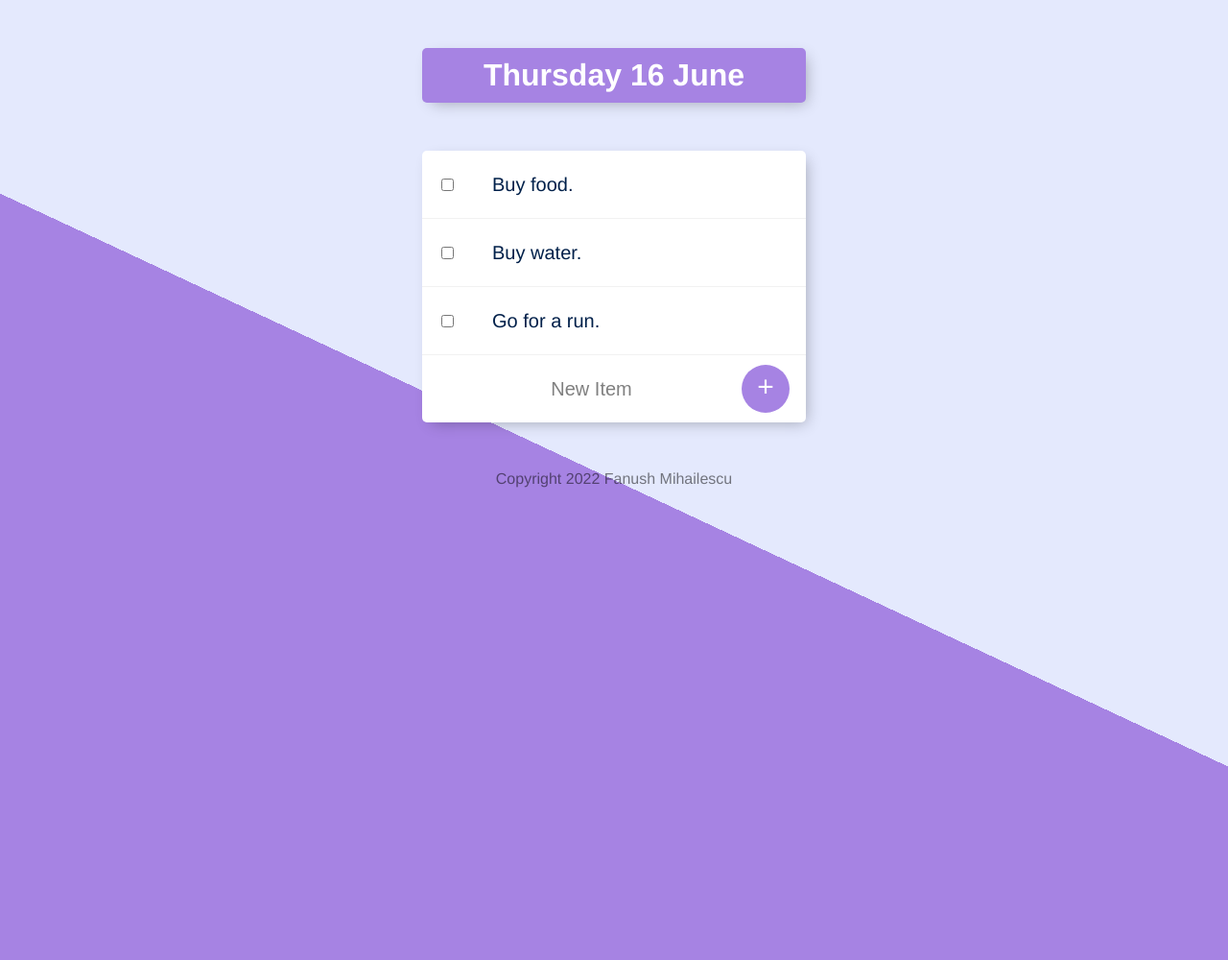
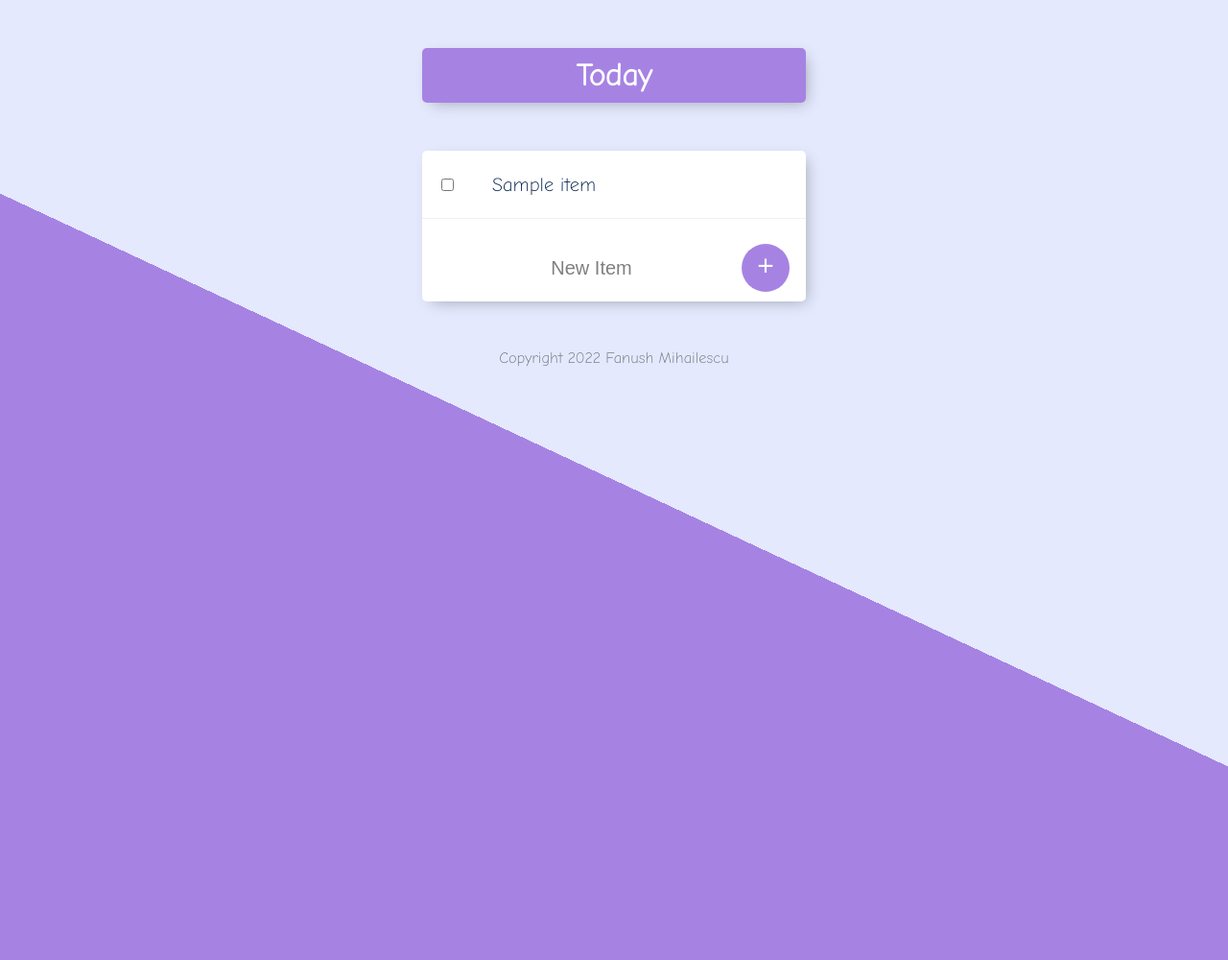
Before and after one commit to Fanushhh/Todo-List, a Node server app: page / in a window 1280 px wide. Shown: the whole page at 96% size. Run offline with Node 20, Linux system fonts and the light colour scheme; tables that the repository leaves empty hold one stand-in row (values such as "Sample post"); some libraries are stand-ins or nearby versions.

Commit message:
First todoList commit

```diff
--- a/app.js
+++ b/app.js
@@ -3,12 +3,10 @@
 const express = require("express");
 const bodyParser = require("body-parser");
 const ejs = require("ejs");
-const date = require(__dirname + "/date.js");
+const mongoose = require("mongoose");
+const _ = require("lodash");
 
 
-// created an array called 'items' to store the user input
-const items = ["Buy food.","Buy water.", "Go for a run."];
-const workItems = [];
 // initializes the express module required above
 const app = express();
 
@@ -20,53 +18,114 @@ app.use(bodyParser.urlencoded({
   extended: true
 }));
 app.use(express.static("public"));
+// connects to the local mongoose host
+mongoose.connect("mongodb+srv://Fanush:Test123@cluster0.awfs3xl.mongodb.net/todolistDB", {useNewUrlParser: true});
+// creates the schema for the items from the new collection
+const itemsSchema = {
+    name: String
+};
+const listSchema = {
+  name: String,
+  items: [itemsSchema]
+};
+// creates the blueprint that includes first the path("item") along with the blueprint on what the items should contain
+const Item = mongoose.model("Item", itemsSchema);
+const List = mongoose.model("List", listSchema);
+// new items created using the scheme from above
+const item1 = new Item({name: "Take your vitamins."});
+const item2 = new Item({name: "Go to work."});
+const item3 = new Item({name: "Buy groceries."});
+// array containing the items created above
+const defaultItems = [item1, item2, item3];
+
 // starts the homepage of the website
 app.get("/", function(req, res) {
+  Item.find(function(err, item){
+    if(item.length === 0){
+      Item.insertMany(defaultItems, function(err){
+        if(err){
+          console.log(err);
+        }else{
+          console.log("Item successfully added to the DB.");
+        }
+      });
+      res.redirect("/");
+    }else{
+      res.render("list", {
+        listTitle: "Today", // kindOfDay was defined in list and is now equal to day
+        newListItems: item
+      });
+    }
+  });
+// res.render is part of the express js package, and in this case, it basically says, take the kindOfDay & newListItems elements from the "list" defined as the first parameter and equal them to the input from app.js
 
-const day = date.getDate();
 
-// res.render is part of the express js package, and in this case, it basically says, take the kindOfDay & newListItems elements from the "list" defined as the first parameter and equal them to the input from app.js
-  res.render("list", {
-    listTitle: day, // kindOfDay was defined in list and is now equal to day
-    newListItems: items
+});
+app.get("/:paramName", function(req, res){
+  const currentRoute = _.capitalize(req.params.paramName);
+  List.findOne({name: currentRoute}, function(err, foundList){
+    if(!err){
+      if(!foundList){
+        const list = new List({
+          name: currentRoute,
+          items: defaultItems
+        });
+        list.save();
+        res.redirect("/" + currentRoute);
+      }else{
+        res.render("list", {
+          listTitle: foundList.name,
+          newListItems: foundList.items
+        });
+      }
+    }
   });
+});
+
+// here we have the post method called in list.ejs with the form element
+app.post("/", function(req, res) {
+  const itemName = req.body.newItem; // using body-parser, it takes the input from the user and sets it to a local post variable;
+  const listItem = req.body.list;
+  const item = new Item({
+    name: itemName
+  });
+  if(listItem === "Today"){
+    item.save();
+    res.redirect("/");
+  }else{
+    List.findOne({name: listItem}, function(err, foundList){
+      foundList.items.push(item);
+      foundList.save();
+      res.redirect("/" + listItem);
+    })
+  }
 
 });
 
-app.get("/work", function(req,res){
-  res.render("list", {listTitle: "Work List", newListItems: workItems});
-});
-app.post("/work", function(req, res){
-  let item = req.body.newItem;
-  workItems.push(item);
-  res.redirect("/work");
+app.post("/delete", function(req,res){
+ const checkedItemId = req.body.checkbox;
+ const listName = req.body.listName;
+
+ if(listName === "Today"){
+   Item.findByIdAndRemove({_id: checkedItemId}, function(err){
+     if(err){
+       console.log(err);
+     }else{
+       res.redirect("/");
+       console.log("Item succesfully deleted.");
+     }
+   });
+ }else{
+   List.findOneAndUpdate({name: listName},{$pull: {items: {_id: checkedItemId}}}, function(err, foundList){
+     if(!err){
+       res.redirect("/"+ listName);
+     }
+   });
+ }
+
 });
 
-
-app.get("/about", function(req,res){
-  res.render("about");
-})
-// here we have the post method called in list.ejs with the form element
-app.post("/", function(req, res) {
-  item = req.body.newItem; // using body-parser, it takes the input from the user and sets it to a local post variable;
-  if(req.body.list === "Work"){
-    workItems.push(item);
-    res.redirect("/work")
-  }else{
-    items.push(item); // pushes that variable to the global array called "items" using the items.push command
-    res.redirect("/"); // redirects back to the homepage with the updated information
-  }
-})
-
-
-
-
-
-
-
-
-
-app.listen(3000, function() {
+app.listen(process.env.PORT ||3000, function() {
 
   console.log("rolling on port 3000...");
 })
--- a/date.js
+++ /dev/null
@@ -1,25 +0,0 @@
-
-exports.getDate =  function(){
-
-const today = new Date(); // creates a new object called date
-// provides certain criteria for our display of the date, such as weekday should be displayed as a long text e.g(Friday, instead of numeric which would be 02,03,etc.)
-const options = {
-  weekday: "long",
-  month: "long",
-  day: "numeric",
-}
-//this calls the method toLocaleDateString to get the date information, in the format en-GB with the options requested above, so we should have something like Friday, 03 June 2022
-return today.toLocaleDateString("en-GB", options);
-
-}
-exports.getDay  = function(){
-
-const today = new Date(); // creates a new object called date
-// provides certain criteria for our display of the date, such as weekday should be displayed as a long text e.g(Friday, instead of numeric which would be 02,03,etc.)
-const options = {
-  weekday: "long"
-}
-//this returns the method toLocaleDateString to get the date information, in the format en-GB with the options requested above, so we should have something like Friday, 03 June 2022
-return today.toLocaleDateString("en-GB", options);
-}
-console.log(module.exports);
--- a/package.json
+++ b/package.json
@@ -12,6 +12,8 @@
     "body-parser": "^1.20.0",
     "ejs": "^3.1.8",
     "express": "^4.18.1",
+    "lodash": "^4.17.21",
+    "mongoose": "^6.3.8",
     "views": "^1.0.2"
   }
 }
--- a/public/css/styles.css
+++ b/public/css/styles.css
@@ -2,7 +2,7 @@ html {
   background-color: #E4E9FD;
   background-image: -webkit-linear-gradient(65deg, #A683E3 50%, #E4E9FD 50%);
   min-height: 1000px;
-  font-family: 'helvetica neue';
+  font-family: 'comic neue';
 }
 
 h1 {
@@ -51,12 +51,13 @@ p {
   color: #00204a;
 }
 
-form {
+form.item {
   text-align: center;
   margin-left: 20px;
 }
 
 button {
+  align: center;
   min-height: 50px;
   width: 50px;
   border-radius: 50%;
--- a/views/header.ejs
+++ b/views/header.ejs
@@ -6,6 +6,9 @@
   <meta charset="utf-8">
   <title>ToDo List</title>
   <link rel="stylesheet" href="css/styles.css">
+  <link rel="preconnect" href="https://fonts.googleapis.com">
+  <link rel="preconnect" href="https://fonts.gstatic.com" crossorigin>
+  <link href="https://fonts.googleapis.com/css2?family=Comic+Neue:wght@300&display=swap" rel="stylesheet">
 </head>
 <!DOCTYPE html>
 
--- a/views/list.ejs
+++ b/views/list.ejs
@@ -4,16 +4,20 @@
   </div>
 
   <div class="box" id="">
-    <%for(var i= 0; i < newListItems.length; i++){%>
-    <div class="item">
-      <input type="checkbox">
-      <p><%= newListItems[i] %></p>
-    </div>
-    <% } %>
+
+    <% newListItems.forEach(function( item){ %>
+      <form class="" action="/delete" method="post">
+          <div class="item">
+            <input type="checkbox" name = "checkbox" value = "<%= item._id %>" onChange="this.form.submit()">
+            <p><%= item.name %></p>
+          </div>
+          <input type="hidden" name="listName" value="<%= listTitle %>"</input>
+      </form>
+    <%}) %>
 
     <form class="item" action="/" method="post">
-      <input type="text" name="newItem"placeholder="New Item">
-      <button  type="submit" name="list" value= <%=listTitle%>>+</button>
+      <input type="text" name="newItem" placeholder="New Item">
+      <button  type="submit" name="list" value= <%=listTitle%>> + </button>
     </form>
   </div>
 
```
Also changed, not shown: 2 other files.
